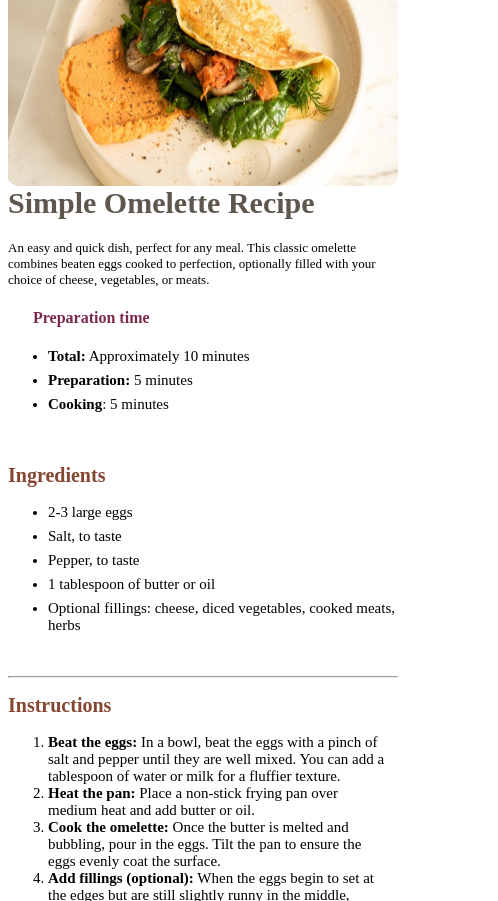
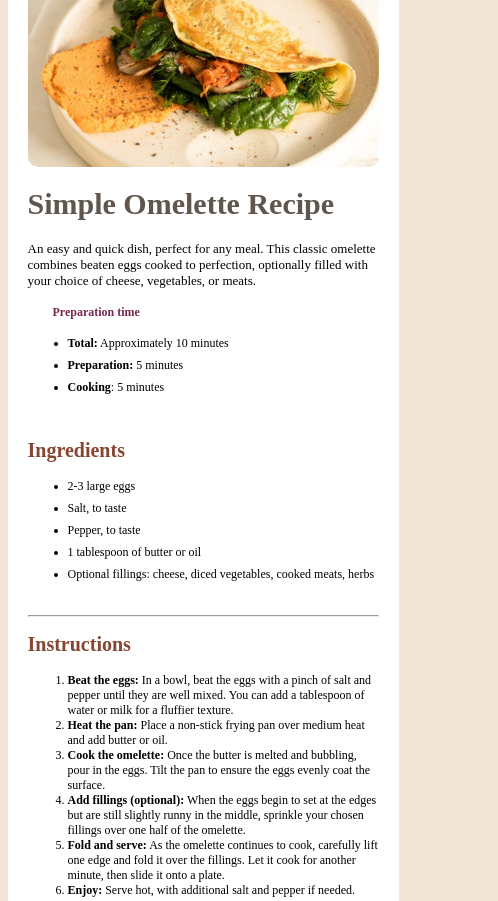
Before and after one commit to JCOCHARLIE/recipe-page, a plain HTML site: page index.html in a window 390 px wide. Shown: the top 901 px of the page, 498 px wide, since content can reach past the window. Drawn offline with Linux system fonts and the light colour scheme; a web font is replaced by a local one.

Commit message:
Add files via upload

```diff
--- a/index.html
+++ b/index.html
@@ -11,7 +11,9 @@
   <!--Link the relevant css-->
   <link rel="stylesheet" href="style.css">
 
-  <link rel="stylesheet" href="https://fonts.google.com/specimen/Young+Serif">
+  <!--Link the needed fonts-->
+  <link rel="preconnect" href="https://fonts.google.com/specimen/Young+Serif">
+  <link rel="preconnect" href="https://fonts.google.com/specimen/Outfit">
 
   <!-- Feel free to remove these styles or customise in your own stylesheet 👍 -->
   <style>
--- a/style.css
+++ b/style.css
@@ -17,58 +17,28 @@ body{
 }
 
 /* Added media query for screens smaller than or equal to 600px */
-@media (max-width:600px) {
-    .container {
-        width :100%;
+@media only screen and (max-width:600px) {
+    .container{
+        width: 90% !important;
         height: auto;
-        margin-top :10%;
-        padding-right: 100px;
-        padding-left: 100px;
-        text-wrap: wrap;
+        font-size: 12px;
     }
-
+    img{
+        width: 100%;
+        height: auto;
+        object-fit: contain;
+        border-radius: 0;
+    }
     .menu-img{
-        float: left;
-        width: 50px;
+        width: 100%;
         height: auto;
-        border-radius: 0;
-        margin-top: 80%;
-        margin-left: 0;
-    }
-
-    .menu-img img{
-        height: 100%;
-        width: 50px;
-    }
-
-    .container p{
-        font-size: 8px;
-    }
-
-    .container h1{
-        color: black;
-        font-family: 'Times New Roman', Times, serif;
-        font-size: 20px;
-        color: hsl(30, 10%, 34%);
-    }
-
-    .container h2{
-        font-size: 10px;
-        color: hsl(14, 45%, 36%);
-    }
-
-    .container ul li{
-        margin-bottom: 7px;
-        font-size: 15px;
-    }
-    ol li{
-        font-size: 15px;
-        margin-right: 10px;
+        margin-top: 150px;
     }
  }
 
 .container p{
     font-size: 13px;
+    font-family: Outfit;
 }
 
 .prep{
@@ -105,6 +75,7 @@ body{
     width: 100%;
     height: 100%;
     border-radius: 10px;
+    object-fit: cover;
 }
 
 table {
```
